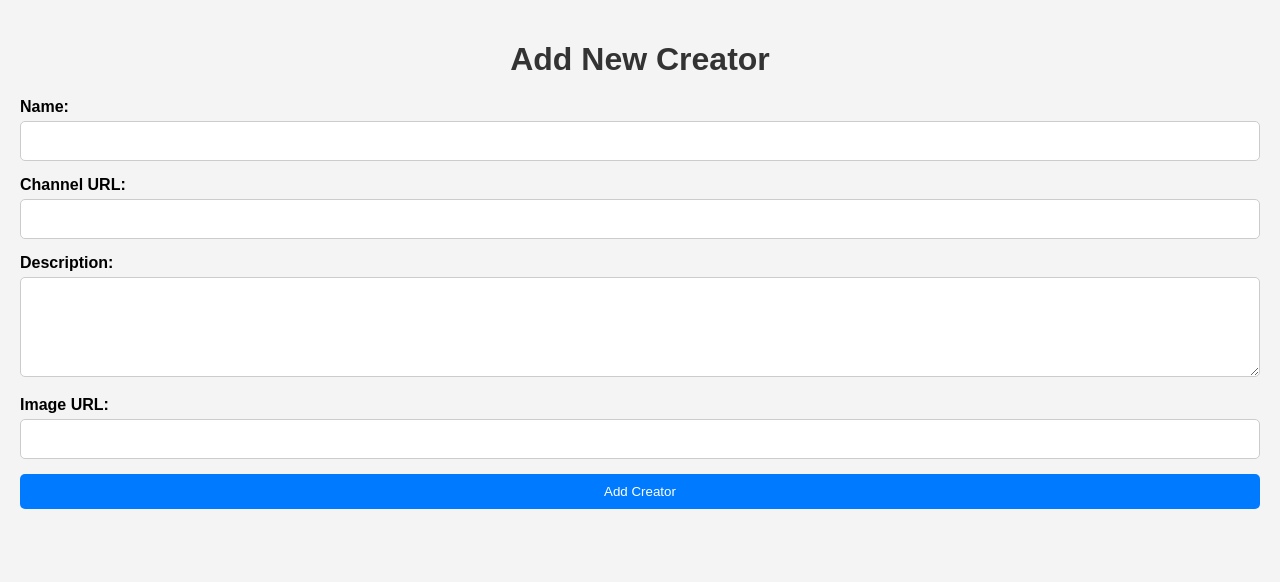
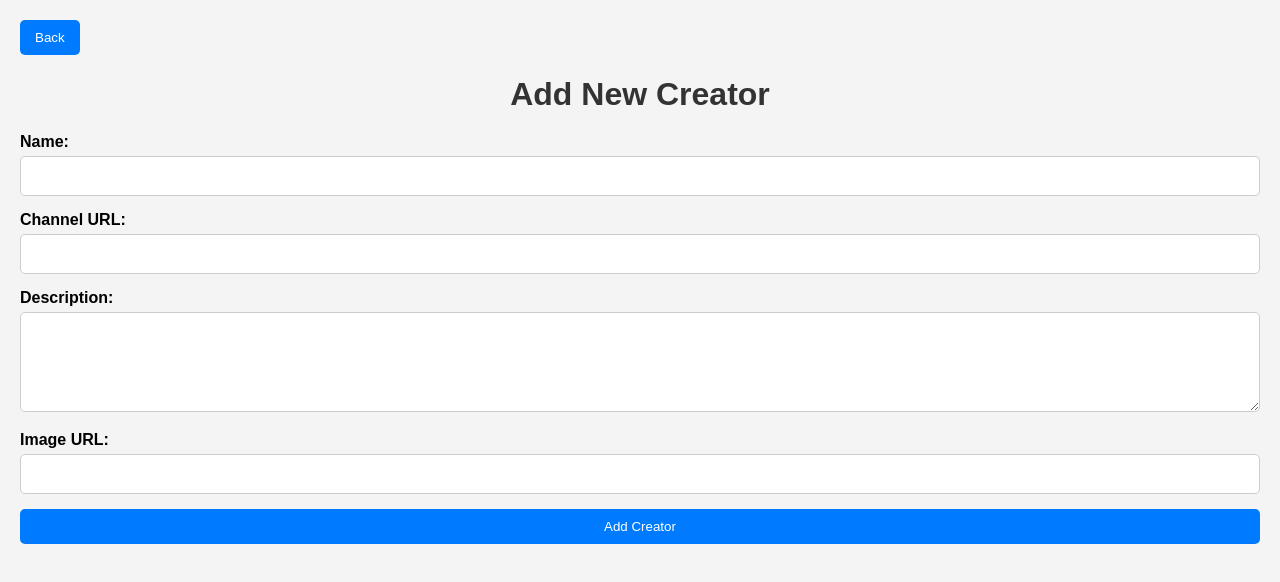
Before and after one commit to ErmiyasHailemichael/creatorverse, a React (Create React App) app: page /new in a window 1280 px wide. Shown: the top 582 px of the page. Built offline with nearby package versions, Linux system fonts and the light colour scheme.

Commit message:
back button

```diff
--- a/src/pages/AddCreator.js
+++ b/src/pages/AddCreator.js
@@ -26,6 +26,7 @@ const AddCreator = () => {
 
   return (
     <div className="form-container">
+    <button type="button" className="back-button" onClick={() => navigate(-1)}>Back</button>
       <h1>Add New Creator</h1>
       <form onSubmit={handleSubmit}>
         <div className="form-group">
```
